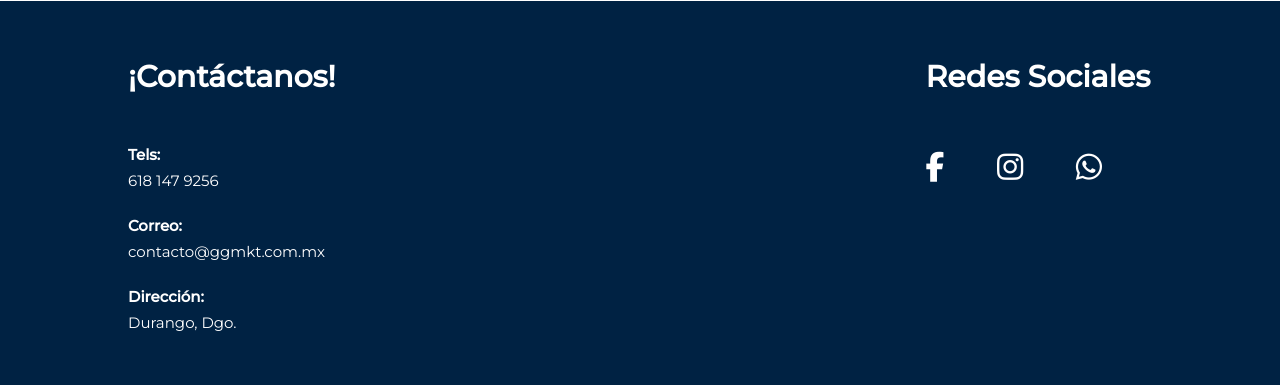
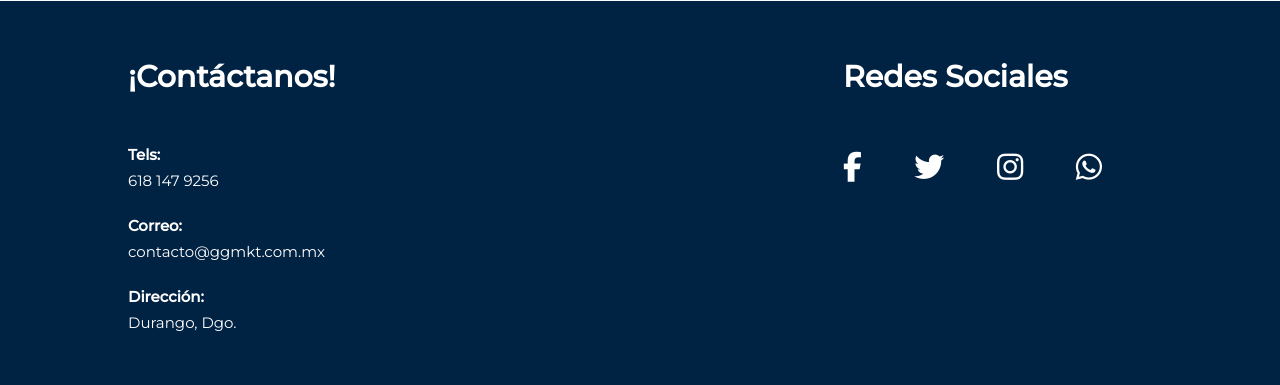
Before and after one commit to VladWithCode/ggmarketing, a Node server app: page / in a window 1280 px wide. Shown: the part 3021-3406 px from the top of the page. Run offline with Node 20, Linux system fonts and the light colour scheme; some libraries are stand-ins or nearby versions.

Commit message:
Twitter Social link added

```diff
--- a/src/views/partials/includes/layout/footer.hbs
+++ b/src/views/partials/includes/layout/footer.hbs
@@ -19,7 +19,7 @@
     <div class="footer__social-media">
       <h3>redes sociales</h3>
       <a href="https://www.facebook.com/agenciaggmarketing/" target="_blank"><i class="fab fa-facebook-f"></i></a>
-      {{!-- <a href="#" target="_blank"><i class="fab fa-twitter" ></i></a> --}}
+      <a href="https://twitter.com/ggmktmx/" target="_blank"><i class="fab fa-twitter"></i></a>
       <a href="https://www.instagram.com/ggmkt.mx/" target="_blank"><i class="fab fa-instagram"></i></a>
       <a href="https://api.whatsapp.com/send?phone=526181479256" target="_blank"><i class="fab fa-whatsapp"></i></a>
     </div>
```
